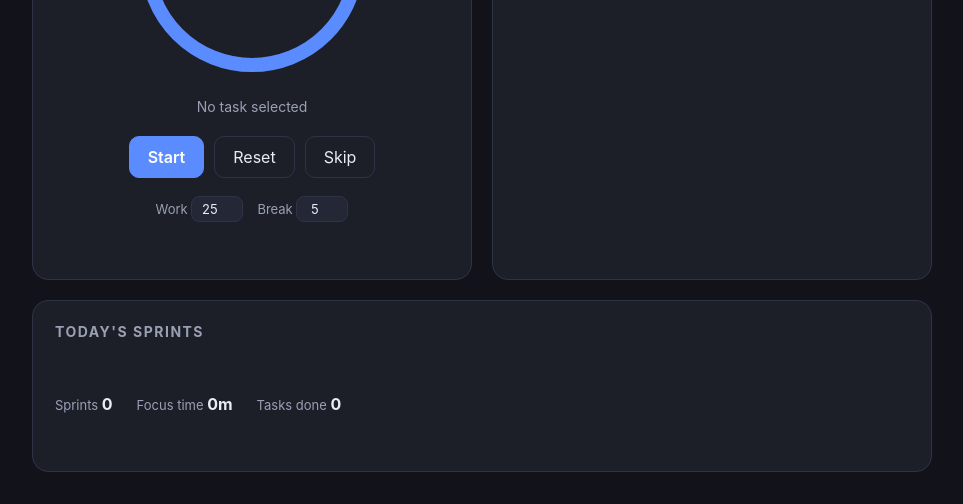
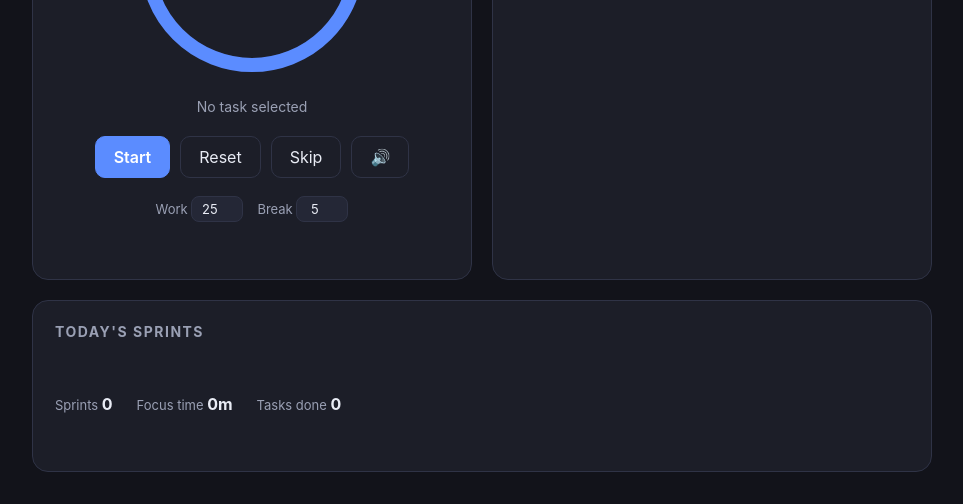
Before and after one commit to Elie-blip/focus-sprint, a plain HTML site: page index.html in a window 1280 px wide. Shown: the part 296-800 px from the top of the page, without its empty margins (158-1121 px from the left). Drawn offline with Linux system fonts and the light colour scheme.

Commit message:
Add mute toggle for the end-of-sprint chime (#2)
Speaker button (mute/unmute) in the timer controls; choice persists in localStorage and beep() early-returns when muted.

Co-authored-by: Elie-blip <322677087+Elie-blip@users.noreply.github.com>
Co-authored-by: Claude Sonnet 5 <noreply@anthropic.com>

```diff
--- a/index.html
+++ b/index.html
@@ -110,6 +110,7 @@
       <button class="primary" id="startBtn">Start</button>
       <button class="ghost" id="resetBtn">Reset</button>
       <button class="ghost" id="skipBtn">Skip</button>
+      <button class="ghost" id="muteBtn" title="Mute chime">🔊</button>
     </div>
     <div class="lengths">
       <label>Work <input type="number" id="workLen" min="1" max="90" value="25"></label>
@@ -155,6 +156,7 @@
     selectedId: null,
     workLen: 25,
     breakLen: 5,
+    muted: false,
     day: todayKey(),
     sprintsToday: 0,
     focusMinToday: 0
@@ -230,6 +232,7 @@
   }
 
   function beep(){
+    if (state.muted) return;
     try{
       const ctx = new (window.AudioContext || window.webkitAudioContext)();
       const o = ctx.createOscillator(), g = ctx.createGain();
@@ -282,6 +285,15 @@
   el('resetBtn').addEventListener('click', () => { pause(); setMode(mode); });
   el('skipBtn').addEventListener('click', () => { pause(); setMode(mode === 'work' ? 'break' : 'work'); });
 
+  function renderMute(){
+    el('muteBtn').textContent = state.muted ? '🔇' : '🔊';
+    el('muteBtn').title = state.muted ? 'Unmute chime' : 'Mute chime';
+  }
+  el('muteBtn').addEventListener('click', () => {
+    state.muted = !state.muted;
+    save(); renderMute();
+  });
+
   el('workLen').addEventListener('change', e => {
     state.workLen = Math.min(90, Math.max(1, +e.target.value || 25));
     e.target.value = state.workLen; save();
@@ -329,6 +341,7 @@
 
   el('workLen').value = state.workLen;
   el('breakLen').value = state.breakLen;
+  renderMute();
   setMode('work');
   render();
 })();
```
